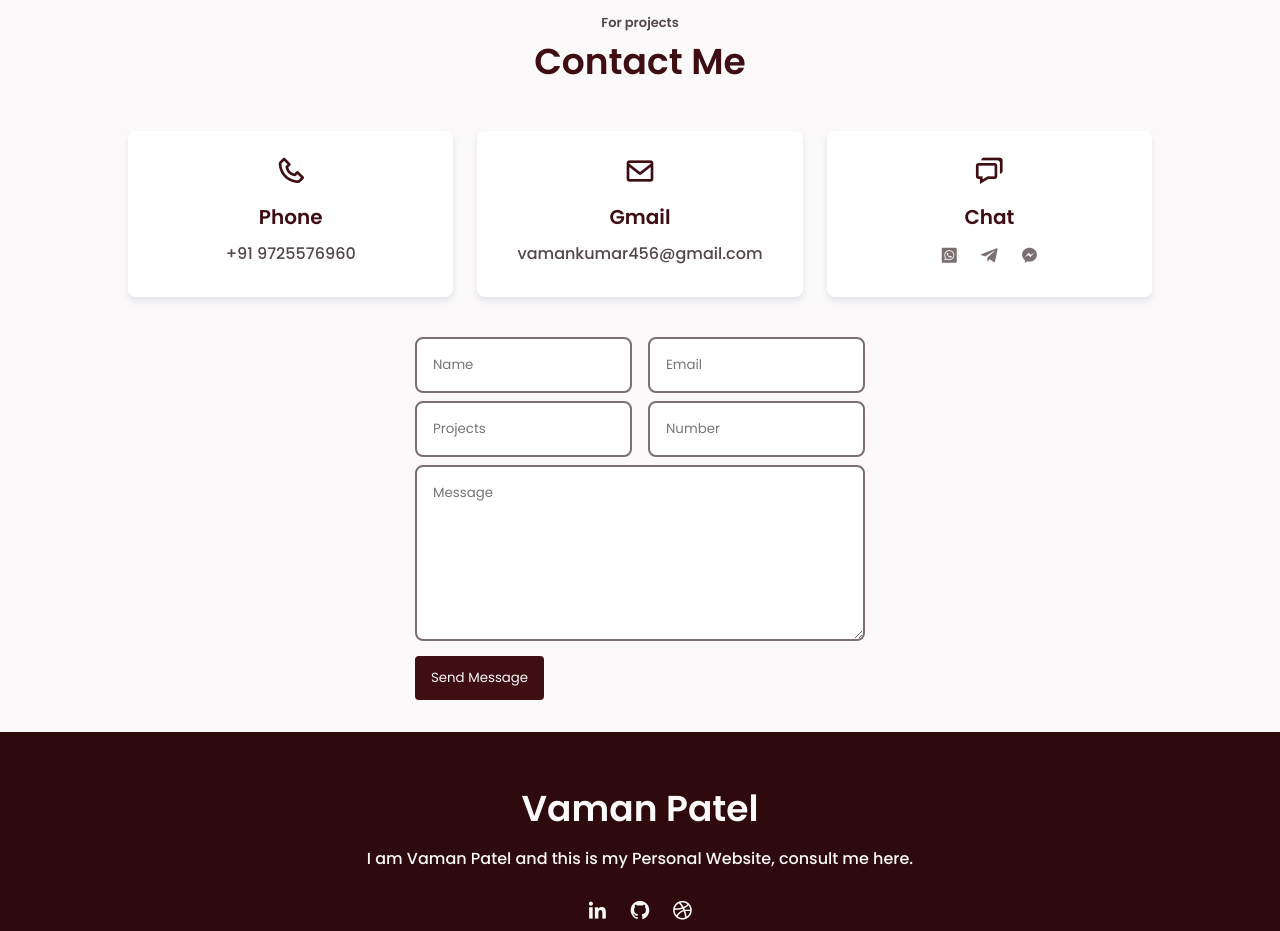
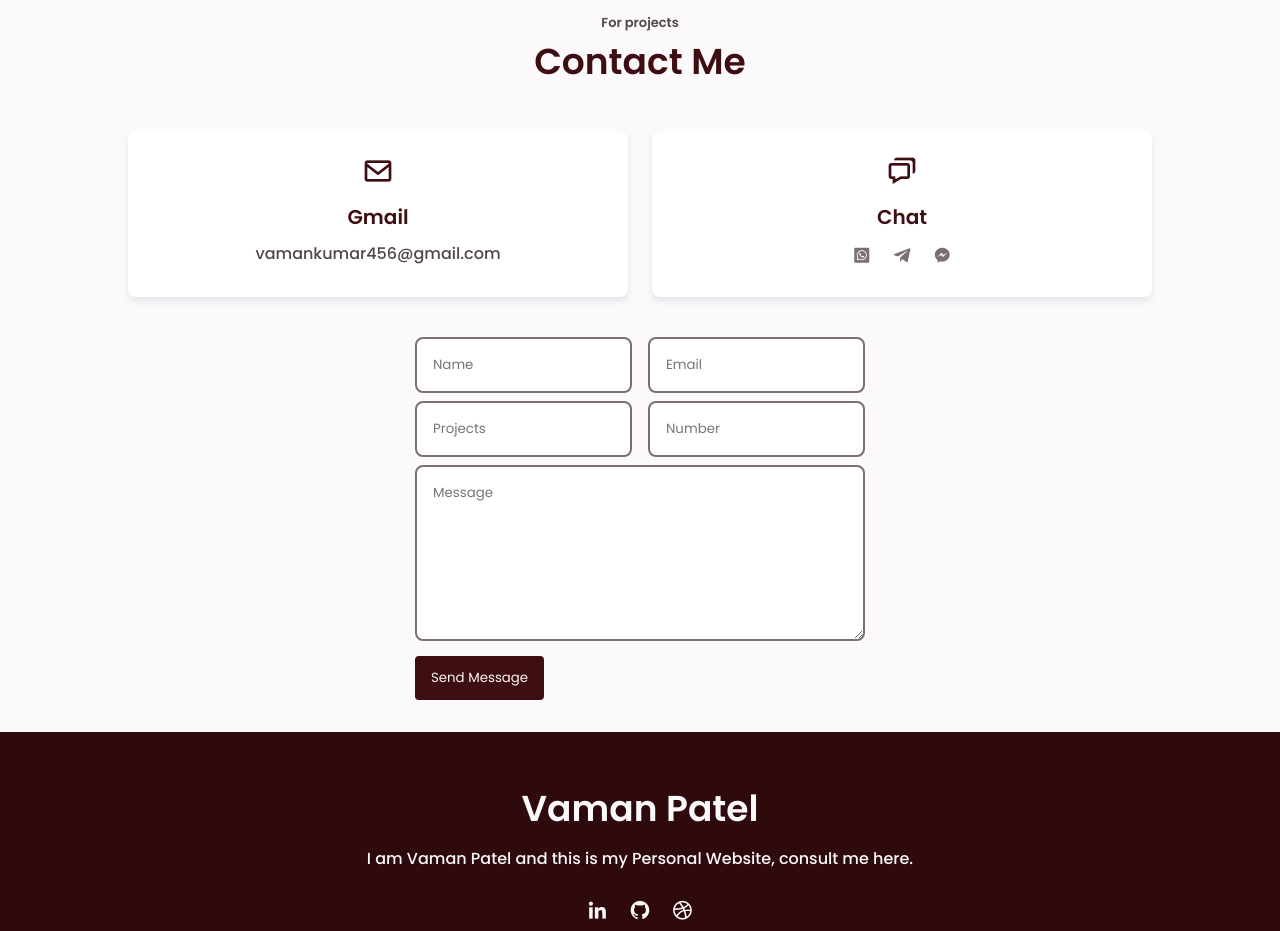
Before and after one commit to VamanPatel/Vaman-Portfolio-Website, a plain HTML site: page index.html in a window 1280 px wide. Shown: the part 5000-5931 px from the top of the page. Drawn offline with nearby package versions, Linux system fonts and the light colour scheme.

Commit message:
Changed index

```diff
--- a/index.html
+++ b/index.html
@@ -572,11 +572,11 @@
                             <p class="contact__description">#123 Lima - Peru</p>
                         </div> -->
 
-                        <div class="contact__box">
+                        <!-- <div class="contact__box">
                             <i class="bx bx-phone contact__icon"></i>
                             <h3 class="contact__title">Phone</h3>
-                            <p class="contact__description">+91 9725576960</p>
-                        </div>
+                            <p class="contact__description"></p>
+                        </div> -->
 
                         <div class="contact__box">
                             <i class="bx bx-envelope contact__icon"></i>
```
